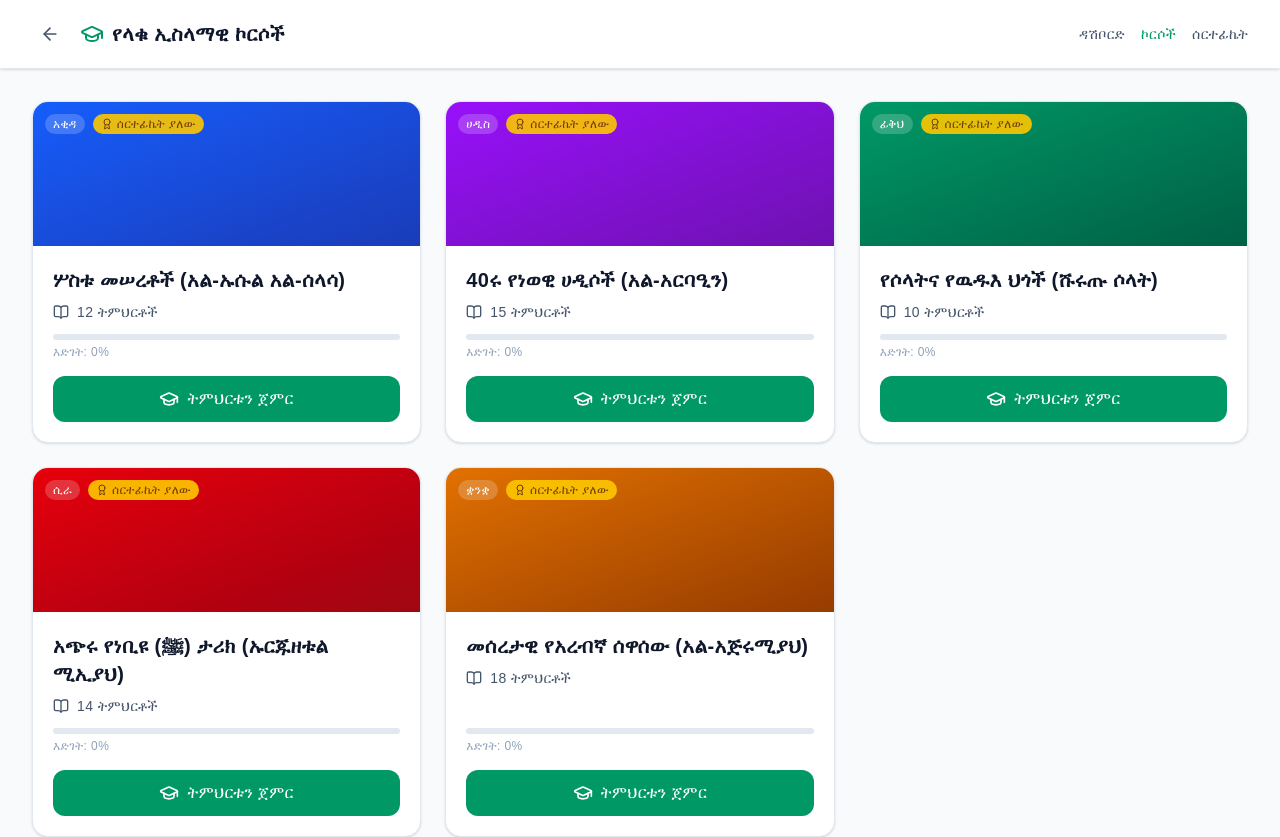
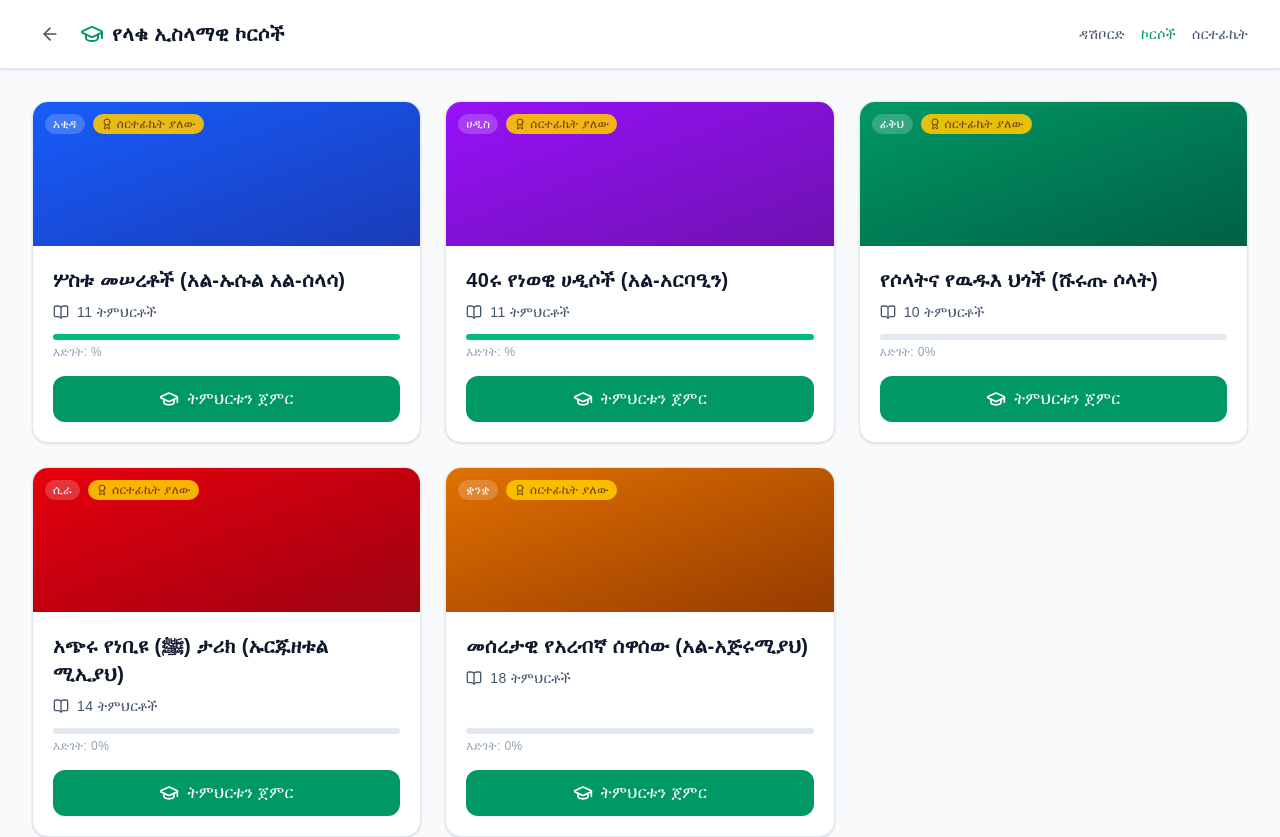
Before and after one commit to mubarekkassa00-debug/course-test, a Next.js app: page /courses in a window 1280 px wide. Shown: the top 837 px of the page. Built offline with nearby package versions, Linux system fonts and the light colour scheme.

Commit message:
Add new kitabs, audio lessons, image question, and overall updates

```diff
--- a/app/courses/[id]/lessons/[lessonid]/page.tsx
+++ b/app/courses/[id]/lessons/[lessonid]/page.tsx
@@ -26,29 +26,9 @@ interface Lesson {
   audioUrl: string;
 }
 
-// ነባሪ የኡሱሉ ሰላሳ የልምምድ ጥያቄዎች (ከ Supabase ዳታ ሳይመጣ ቢቀር እንኳን አፑ እንዳይዘጋ)
-const fallbackQuestionsMap: Record<number, any[]> = {
-  1: [
-    {
-      id: 101,
-      question_text: 'እያንዳንዱ ሙስሊም ሊማራቸው የሚገቡ ሶስቱ መሰረታዊ ነጥቦች (ኡሱሉ ሰላሳ) የትኞቹ ናቸው?',
-      options: [
-        'አላህን፣ ዲኑን (እስልምናን) እና ነቢዩን (ሱ.ዐ.ወ) ማወቅ',
-        'ሶላት፣ ፆም እና ዘካ ማወቅ',
-        'ቁርኣን፣ ሐዲስ እና ፊቅህ ማወቅ',
-        'ታሪክ፣ ቋንቋ እና ሂሳብ ማወቅ',
-      ],
-      correct_answer: 'አላህን፣ ዲኑን (እስልምናን) እና ነቢዩን (ሱ.ዐ.ወ) ማወቅ',
-    },
-    {
-      id: 102,
-      question_text: 'በሱረቱል ዐስር ላይ ኢማሙ ሻፊዒይ (ረሒመሁላህ) እንደተናገሩት አላህ በሰዎች ላይ ማስረጃ ያደረገው የትኛውን ሱራ ነው?',
-      options: ['ሱረቱል ፋቲሓ', 'ሱረቱል ዐስር', 'ሱረቱል እክላስ', 'ሱረቱል በቀራህ'],
-      correct_answer: 'ሱረቱል ዐስር',
-    },
-  ],
-};
-
+// ---------------------------------------------------------------------------
+// 1) ኡሱሉ ሰላሳ (Usul as-Salasa) – ቀደም ያለው ዳታ ሳይነካ
+// ---------------------------------------------------------------------------
 const lessons: Lesson[] = [
   {
     id: 'lesson-1',
@@ -185,14 +165,184 @@ const lessons: Lesson[] = [
   },
 ];
 
+// ---------------------------------------------------------------------------
+// 2) አርባኢን ነወዊ (Arba'in An-Nawawi) – አዲስ ኮርስ ማስገቢያ
+//    lessonNumber 101–111 በመጠቀም ከኡሱሉ ሰላሳ ጋር እንዳይጋጭ
+// ---------------------------------------------------------------------------
+const lessonsArbaeen: Lesson[] = [
+  {
+    id: 'arbaeen-lesson-1',
+    lessonNumber: 101,
+    title: 'አርባኢን ነወዊ - ደርስ 1',
+    images: [
+      'https://res.cloudinary.com/bhtqs2j6/image/upload/v1786691533/arbain-image_page-0001_soy3pt.jpg', // Cloudinary image URL 1
+      'https://res.cloudinary.com/bhtqs2j6/image/upload/v1786691534/arbain-image_page-0002_stnuky.jpg', // Cloudinary image URL 2
+      'https://res.cloudinary.com/bhtqs2j6/image/upload/v1786691534/arbain-image_page-0003_wsmu9u.jpg',
+      'https://res.cloudinary.com/bhtqs2j6/image/upload/v1786691536/arbain-image_page-0004_msky4g.jpg',
+      'https://res.cloudinary.com/bhtqs2j6/image/upload/v1786691536/arbain-image_page-0005_svoclw.jpg',
+      'https://res.cloudinary.com/bhtqs2j6/image/upload/v1786691536/arbain-image_page-0006_u3nchl.jpg',
+       // Cloudinary image URL 3 (አስፈላጊ ከሆነ)
+    ],
+    audioUrl: 'https://res.cloudinary.com/bhtqs2j6/video/upload/v1786691144/arbain-01.mp3_spzu5j.mp3',
+  },
+  {
+    id: 'arbaeen-lesson-2',
+    lessonNumber: 102,
+    title: 'አርባኢን ነወዊ - ደርስ 2',
+    images: [
+      'https://res.cloudinary.com/bhtqs2j6/image/upload/v1786691536/arbain-image_page-0007_cuo3xl.jpg',
+      'https://res.cloudinary.com/bhtqs2j6/image/upload/v1786691537/arbain-image_page-0008_mz70pw.jpg',
+      'https://res.cloudinary.com/bhtqs2j6/image/upload/v1786691539/arbain-image_page-0009_ug7sc9.jpg',
+      'https://res.cloudinary.com/bhtqs2j6/image/upload/v1786691541/arbain-image_page-0010_yhttnz.jpg',
+      'https://res.cloudinary.com/bhtqs2j6/image/upload/v1786691543/arbain-image_page-0011_ov2joc.jpg',
+      'https://res.cloudinary.com/bhtqs2j6/image/upload/v1786691543/arbain-image_page-0012_u8xr9w.jpg',
+      'https://res.cloudinary.com/bhtqs2j6/image/upload/v1786691543/arbain-image_page-0013_ujralo.jpg',
+      'https://res.cloudinary.com/bhtqs2j6/image/upload/v1786691545/arbain-image_page-0014_ddsk3f.jpg',
+    ],
+    audioUrl: 'https://res.cloudinary.com/bhtqs2j6/video/upload/v1786691150/arbain-02.mp3_mzd2x4.mp3',
+  },
+  {
+    id: 'arbaeen-lesson-3',
+    lessonNumber: 103,
+    title: 'አርባኢን ነወዊ - ደርስ 3',
+    images: ['https://res.cloudinary.com/bhtqs2j6/image/upload/v1786691546/arbain-image_page-0015_bkaumo.jpg',
+      'https://res.cloudinary.com/bhtqs2j6/image/upload/v1786691548/arbain-image_page-0016_nwtudl.jpg',
+      'https://res.cloudinary.com/bhtqs2j6/image/upload/v1786691548/arbain-image_page-0017_wdwqnk.jpg',
+    ],
+    audioUrl: 'https://res.cloudinary.com/bhtqs2j6/video/upload/v1786691094/arbain-03.mp3_ios6v6.mp3',
+  },
+  {
+    id: 'arbaeen-lesson-4',
+    lessonNumber: 104,
+    title: 'አርባኢን ነወዊ - ደርስ 4',
+    images: ['https://res.cloudinary.com/bhtqs2j6/image/upload/v1786691549/arbain-image_page-0018_fewrnd.jpg',
+      'https://res.cloudinary.com/bhtqs2j6/image/upload/v1786691550/arbain-image_page-0019_kll7qy.jpg',
+      'https://res.cloudinary.com/bhtqs2j6/image/upload/v1786691551/arbain-image_page-0020_dleihi.jpg',
+    ],
+    audioUrl: 'https://res.cloudinary.com/bhtqs2j6/video/upload/v1786691039/arbain-04.mp3_ih6yfn.mp3',
+  },
+  {
+    id: 'arbaeen-lesson-5',
+    lessonNumber: 105,
+    title: 'አርባኢን ነወዊ - ደርስ 5',
+    images: ['https://res.cloudinary.com/bhtqs2j6/image/upload/v1786691553/arbain-image_page-0021_yhrczu.jpg',
+       'https://res.cloudinary.com/bhtqs2j6/image/upload/v1786691553/arbain-image_page-0022_njihop.jpg',
+       'https://res.cloudinary.com/bhtqs2j6/image/upload/v1786691556/arbain-image_page-0023_tkq3s5.jpg',
+       'https://res.cloudinary.com/bhtqs2j6/image/upload/v1786691557/arbain-image_page-0024_fu20fy.jpg',
+      ],
+    audioUrl: 'https://res.cloudinary.com/bhtqs2j6/video/upload/v1786691044/arbain-05.mp3_jbpdij.mp3',
+  },
+  {
+    id: 'arbaeen-lesson-6',
+    lessonNumber: 106,
+    title: 'አርባኢን ነወዊ - ደርስ 6',
+    images: ['https://res.cloudinary.com/bhtqs2j6/image/upload/v1786691558/arbain-image_page-0025_onybqq.jpg',
+      'https://res.cloudinary.com/bhtqs2j6/image/upload/v1786691558/arbain-image_page-0026_vlwrja.jpg',
+      'https://res.cloudinary.com/bhtqs2j6/image/upload/v1786691560/arbain-image_page-0027_dkwgvk.jpg',
+      'https://res.cloudinary.com/bhtqs2j6/image/upload/v1786691561/arbain-image_page-0028_cchx2t.jpg',
+      'https://res.cloudinary.com/bhtqs2j6/image/upload/v1786691562/arbain-image_page-0029_ws7bnl.jpg',
+      'https://res.cloudinary.com/bhtqs2j6/image/upload/v1786691563/arbain-image_page-0030_fjbdft.jpg',
+    ],
+    audioUrl: 'https://res.cloudinary.com/bhtqs2j6/video/upload/v1786691059/arbain-06.mp3_ly19mh.mp3',
+  },
+  {
+    id: 'arbaeen-lesson-7',
+    lessonNumber: 107,
+    title: 'አርባኢን ነወዊ - ደርስ 7',
+    images: ['https://res.cloudinary.com/bhtqs2j6/image/upload/v1786691564/arbain-image_page-0031_f6msbw.jpg',
+      'https://res.cloudinary.com/bhtqs2j6/image/upload/v1786691565/arbain-image_page-0032_xxwil6.jpg',
+      'https://res.cloudinary.com/bhtqs2j6/image/upload/v1786691566/arbain-image_page-0033_uiae1n.jpg',
+      'https://res.cloudinary.com/bhtqs2j6/image/upload/v1786691567/arbain-image_page-0034_rnjlm7.jpg',
+      'https://res.cloudinary.com/bhtqs2j6/image/upload/v1786691568/arbain-image_page-0035_e8zw1k.jpg',
+    ],
+    audioUrl: 'https://res.cloudinary.com/bhtqs2j6/video/upload/v1786691130/arbain-07.mp3_mov7y7.mp3',
+  },
+  {
+    id: 'arbaeen-lesson-8',
+    lessonNumber: 108,
+    title: 'አርባኢን ነወዊ - ደርስ 8',
+    images: ['https://res.cloudinary.com/bhtqs2j6/image/upload/v1786691569/arbain-image_page-0036_jje1st.jpg',
+      'https://res.cloudinary.com/bhtqs2j6/image/upload/v1786691571/arbain-image_page-0037_vfzent.jpg',
+      'https://res.cloudinary.com/bhtqs2j6/image/upload/v1786691572/arbain-image_page-0038_i0cupy.jpg',
+    ],
+    audioUrl: 'https://res.cloudinary.com/bhtqs2j6/video/upload/v1786691129/arbain-08.mp3_hqf5ej.mp3',
+  },
+  {
+    id: 'arbaeen-lesson-9',
+    lessonNumber: 109,
+    title: 'አርባኢን ነወዊ - ደርስ 9',
+    images: ['https://res.cloudinary.com/bhtqs2j6/image/upload/v1786691573/arbain-image_page-0039_ojetbr.jpg',
+      'https://res.cloudinary.com/bhtqs2j6/image/upload/v1786691573/arbain-image_page-0040_yn38z0.jpg',
+      'https://res.cloudinary.com/bhtqs2j6/image/upload/v1786691574/arbain-image_page-0041_adcsco.jpg',
+      'https://res.cloudinary.com/bhtqs2j6/image/upload/v1786691575/arbain-image_page-0042_uvg3hl.jpg',
+      'https://res.cloudinary.com/bhtqs2j6/image/upload/v1786691576/arbain-image_page-0043_cbb0lf.jpg',
+    ],
+    audioUrl: 'https://res.cloudinary.com/bhtqs2j6/video/upload/v1786691166/arbain-09.mp3_w7obpw.mp3',
+  },
+  {
+    id: 'arbaeen-lesson-10',
+    lessonNumber: 110,
+    title: 'አርባኢን ነወዊ - ደርስ 10',
+    images: ['https://res.cloudinary.com/bhtqs2j6/image/upload/v1786691577/arbain-image_page-0044_dfvxkb.jpg',
+      'https://res.cloudinary.com/bhtqs2j6/image/upload/v1786691578/arbain-image_page-0045_cdcenh.jpg',
+      'https://res.cloudinary.com/bhtqs2j6/image/upload/v1786691580/arbain-image_page-0046_yawnfs.jpg',
+      'https://res.cloudinary.com/bhtqs2j6/image/upload/v1786691581/arbain-image_page-0047_upy9p5.jpg',
+      'https://res.cloudinary.com/bhtqs2j6/image/upload/v1786691582/arbain-image_page-0048_diknbn.jpg',
+    ],
+    audioUrl: 'https://res.cloudinary.com/bhtqs2j6/video/upload/v1786691168/arbain-10.mp3_vqudpf.mp3',
+  },
+  {
+    id: 'arbaeen-lesson-11',
+    lessonNumber: 111,
+    title: 'አርባኢን ነወዊ - ደርስ 11',
+    images: ['https://res.cloudinary.com/bhtqs2j6/image/upload/v1786691584/arbain-image_page-0049_qshxqb.jpg',
+      'https://res.cloudinary.com/bhtqs2j6/image/upload/v1786691585/arbain-image_page-0050_mlahum.jpg',
+      'https://res.cloudinary.com/bhtqs2j6/image/upload/v1786691586/arbain-image_page-0051_eijkab.jpg',
+      'https://res.cloudinary.com/bhtqs2j6/image/upload/v1786691587/arbain-image_page-0052_hzobrt.jpg',
+      'https://res.cloudinary.com/bhtqs2j6/image/upload/v1786691588/arbain-image_page-0053_nxcbhz.jpg',
+      'https://res.cloudinary.com/bhtqs2j6/image/upload/v1786691590/arbain-image_page-0054_vx36su.jpg',
+    ],
+    audioUrl: 'https://res.cloudinary.com/bhtqs2j6/video/upload/v1786691176/arbain-11.mp3_evcigs.mp3',
+  },
+];
+
+// ---------------------------------------------------------------------------
+// 3) ኮርሶችን በ courseId ለይቶ የሚያገኝ ካርታ
+//    '1' = ኡሱሉ ሰላሳ
+//    '2' = አርባኢን ነወዊ
+// ---------------------------------------------------------------------------
+const courseLessonsMap: Record<string, Lesson[]> = {
+  '1': lessons,
+  '2': lessonsArbaeen,
+  'usul': lessons,
+  'arbaeen': lessonsArbaeen,
+  'arbain': lessonsArbaeen,
+};
+
 export default function LessonPage() {
   const params = useParams();
 
   const courseId = params?.id as string;
   const currentLessonId = (params?.lessonId || params?.lessonid) as string;
 
-  const currentIndex = lessons.findIndex((l) => l.id === currentLessonId);
-  const lesson = currentIndex !== -1 ? lessons[currentIndex] : null;
+  // በ courseId መሰረት ትክክለኛውን የትምህርት ዝርዝር ምረጥ
+  const combinedLessons = [...lessons, ...lessonsArbaeen];
+  const courseLessons = courseLessonsMap[courseId] || combinedLessons;
+
+  // ደርሱን በተለያዩ የ ID ቅርጸቶች ፈልግ
+  const currentIndex = courseLessons.findIndex((l) => {
+    const normalizedParam = currentLessonId.trim().toLowerCase();
+    return (
+      l.id === currentLessonId ||
+      String(l.lessonNumber) === currentLessonId ||
+      l.id.toLowerCase() === normalizedParam ||
+      l.id.toLowerCase().endsWith(normalizedParam) ||
+      `lesson-${String(l.lessonNumber)}` === currentLessonId ||
+      `arbaeen-lesson-${String(l.lessonNumber)}` === currentLessonId
+    );
+  });
+
+  const lesson = currentIndex !== -1 ? courseLessons[currentIndex] : null;
 
   const [activeTab, setActiveTab] = useState<'lesson' | 'quiz'>('lesson');
   const [currentImg, setCurrentImg] = useState(0);
@@ -206,6 +356,7 @@ export default function LessonPage() {
   const [quizSubmitted, setQuizSubmitted] = useState(false);
   const [score, setScore] = useState<number | null>(null);
   const [loadingQuiz, setLoadingQuiz] = useState(false);
+  const [quizError, setQuizError] = useState<string | null>(null);
   const [currentStep, setCurrentStep] = useState(0);
 
   // Reset image index and audio state when lesson changes
@@ -214,13 +365,14 @@ export default function LessonPage() {
     setAudioEnded(false);
   }, [lesson]);
 
-  // Fetch quiz with fallback logic
+  // Fetch quiz and questions from Supabase dynamically using active lesson_id
   useEffect(() => {
     if (!lesson) return;
     let cancelled = false;
 
     const fetchQuiz = async () => {
       setLoadingQuiz(true);
+      setQuizError(null);
       setQuizSubmitted(false);
       setScore(null);
       setSelectedAnswers({});
@@ -228,72 +380,62 @@ export default function LessonPage() {
       setCurrentStep(0);
 
       try {
-        const lessonNum = lesson.lessonNumber;
+        const numericLessonId = lesson.lessonNumber; // integer lesson_id
 
-        let { data: quizData } = await supabase
+        // 1. Fetch quiz metadata (optional, for title)
+        const { data: quizData, error: quizFetchError } = await supabase
           .from('quizzes')
           .select('*')
-          .eq('lesson_id', lessonNum)
+          .eq('lesson_id', numericLessonId)
           .maybeSingle();
 
-        if (!quizData) {
-          const { data: byStringId } = await supabase
-            .from('quizzes')
-            .select('*')
-            .eq('lesson_id', lesson.id)
-            .maybeSingle();
-          quizData = byStringId;
+        if (cancelled) return;
+
+        if (quizFetchError) {
+          setQuizError('ፈተናውን ማምጣት አልተቻለም። እባክዎ ደግመው ይሞክሩ።');
+          setQuiz(null);
+          setQuestions([]);
+          return;
         }
 
-        if (!quizData && courseId) {
-          const { data: byKitab } = await supabase
-            .from('quizzes')
-            .select('*')
-            .eq('kitab_id', courseId)
-            .maybeSingle();
-          quizData = byKitab;
+        // 2. Fetch questions directly from quiz_questions by lesson_id
+        const { data: questionsData, error: questionsFetchError } = await supabase
+          .from('quiz_questions')
+          .select('*')
+          .eq('lesson_id', numericLessonId)
+          .order('id', { ascending: true });
+
+        if (cancelled) return;
+
+        if (questionsFetchError) {
+          setQuizError('ጥያቄዎችን ማምጣት አልተቻለም።');
+          setQuiz(null);
+          setQuestions([]);
+          return;
         }
 
-        if (!quizData) {
-          const { data: latest } = await supabase
-            .from('quizzes')
-            .select('*')
-            .order('created_at', { ascending: false })
-            .limit(1)
-            .maybeSingle();
-          quizData = latest;
+        if (!questionsData || questionsData.length === 0) {
+          setQuizError('ለዚህ ደርስ እስካሁን ምንም ጥያቄ አልተዘጋጀም');
+          setQuiz(quizData);
+          setQuestions([]);
+          return;
         }
 
-        let fetchedQuestions: any[] = [];
+        const parsedQuestions = questionsData.map((q: any) => ({
+          ...q,
+          options: typeof q.options === 'string' ? JSON.parse(q.options) : q.options,
+        }));
 
-        if (quizData) {
-          const { data: questionsData } = await supabase
-            .from('quiz_questions')
-            .select('*')
-            .eq('quiz_id', quizData.id)
-            .order('id', { ascending: true });
-
-          if (questionsData && questionsData.length > 0) {
-            fetchedQuestions = questionsData.map((q: any) => ({
-              ...q,
-              options: typeof q.options === 'string' ? JSON.parse(q.options) : q.options,
-            }));
-          }
+        setQuiz(quizData);
+        setQuestions(parsedQuestions);
+        setQuizError(null);
+      } catch (err: any) {
+        if (!cancelled) {
+          console.error('Quiz fetch error:', err);
+          setQuizError('አልተጠበቀ ስህተት ተከስቷል። እባክዎ ደግመው ይሞክሩ።');
+          setQuiz(null);
+          setQuestions([]);
         }
-
-        if (fetchedQuestions.length === 0) {
-          fetchedQuestions = fallbackQuestionsMap[lessonNum] || fallbackQuestionsMap[1];
-          quizData = { id: 999, title: `${lesson.title} - ፈተና` };
-        }
-
-        if (!cancelled) {
-          setQuiz(quizData);
-          setQuestions(fetchedQuestions);
-        }
-      } catch (err) {
-        console.error('Quiz fetch error:', err);
-        setQuiz({ id: 999, title: `${lesson.title} - ፈተና` });
-        setQuestions(fallbackQuestionsMap[lesson.lessonNumber] || fallbackQuestionsMap[1]);
       } finally {
         if (!cancelled) setLoadingQuiz(false);
       }
@@ -321,7 +463,7 @@ export default function LessonPage() {
   };
 
   const handleSubmitQuiz = async () => {
-    if (!questions.length || !lesson) return; // <-- extra null check
+    if (!questions.length || !lesson) return;
     const correctCount = questions.reduce((acc, q) => {
       const selected = selectedAnswers[q.id];
       return selected === q.correct_answer ? acc + 1 : acc;
@@ -338,7 +480,7 @@ export default function LessonPage() {
       const { error } = await supabase.from('quiz_attempts').insert({
         user_id: user.id,
         quiz_id: quiz?.id || 999,
-        lesson_id: lesson.id,   // safe because lesson is checked above
+        lesson_id: lesson.lessonNumber,
         score: correctCount,
         total: questions.length,
         answers: selectedAnswers,
@@ -403,7 +545,13 @@ export default function LessonPage() {
             </button>
           )}
           <div>
-            <p className="text-xs text-slate-400">{activeTab === 'lesson' ? 'ኡሱሉ ሰላሳ' : 'ፈተና'}</p>
+            <p className="text-xs text-slate-400">
+              {activeTab === 'lesson'
+                ? courseId === '2' || courseId === 'arbaeen' || courseId === 'arbain'
+                  ? 'አርባኢን ነወዊ'
+                  : 'ኡሱሉ ሰላሳ'
+                : 'ፈተና'}
+            </p>
             <h1 className="text-base font-bold text-white truncate">{lesson.title}</h1>
           </div>
         </div>
@@ -435,7 +583,7 @@ export default function LessonPage() {
         <div className="flex-1 flex flex-col min-h-0">
           {/* Image Slider */}
           <div className="flex-1 min-h-0 p-3 flex items-center justify-center">
-            {totalImages > 0 ? (
+            {totalImages > 0 && lesson.images.some(url => url.trim() !== '') ? (
               <div className="relative w-full h-full flex items-center justify-center bg-slate-900 rounded-2xl overflow-hidden border border-slate-800">
                 <img
                   src={lesson.images[currentImg]}
@@ -468,7 +616,7 @@ export default function LessonPage() {
               </div>
             )}
           </div>
-          {totalImages > 1 && (
+          {totalImages > 1 && lesson.images.some(url => url.trim() !== '') && (
             <p className="text-center text-xs text-slate-500 py-1">
               ገፅ {currentImg + 1} / {totalImages}
             </p>
@@ -489,7 +637,19 @@ export default function LessonPage() {
               </div>
             )}
 
-            {quizAvailable && (audioEnded || !lesson.audioUrl) && (
+            {loadingQuiz && (
+              <div className="py-3 bg-slate-800 text-center text-slate-400 text-sm rounded-xl animate-pulse">
+                ፈተናውን በመጫን ላይ...
+              </div>
+            )}
+
+            {!loadingQuiz && quizError && (
+              <div className="py-3 bg-slate-800 text-center text-slate-400 text-sm rounded-xl">
+                {quizError}
+              </div>
+            )}
+
+            {!loadingQuiz && quizAvailable && (audioEnded || !lesson.audioUrl) && (
               <button
                 type="button"
                 onClick={goToQuiz}
@@ -498,11 +658,6 @@ export default function LessonPage() {
                 <BookOpen className="h-5 w-5" />
                 ፈተናውን ጀምር
               </button>
-            )}
-            {loadingQuiz && !quizAvailable && (
-              <div className="py-3 bg-slate-800 text-center text-slate-400 text-sm rounded-xl animate-pulse">
-                ፈተናውን በመጫን ላይ...
-              </div>
             )}
           </div>
         </div>
--- a/app/courses/[id]/page.tsx
+++ b/app/courses/[id]/page.tsx
@@ -80,7 +80,7 @@ const courses: Record<number, Course> = {
     gradient: 'from-blue-600 to-blue-800',
     lessonsCount: 12,
     progress: 0,
-    lessons: Array.from({ length: 12 }, (_, i) => ({
+    lessons: Array.from({ length: 11 }, (_, i) => ({
       id: `lesson-${i + 1}`,
       title: `ደርስ ${i + 1}`,
       quiz: {
@@ -134,7 +134,7 @@ const courses: Record<number, Course> = {
     gradient: 'from-purple-600 to-purple-800',
     lessonsCount: 15,
     progress: 0,
-    lessons: Array.from({ length: 15 }, (_, i) => ({
+    lessons: Array.from({ length: 11 }, (_, i) => ({
       id: `lesson-${i + 1}`,
       title: `ደርስ ${i + 1}`,
       quiz: {
--- a/app/courses/page.tsx
+++ b/app/courses/page.tsx
@@ -46,16 +46,14 @@ const courses = [
     id: 1,
     title: 'ሦስቱ መሠረቶች (አል-ኡሱል አል-ሰላሳ)',
     category: 'አቂዳ',
-    lessonsCount: 12,
-    progress: 0,
+    lessonsCount: 11,
     gradient: 'from-blue-600 to-blue-800',
   },
   {
     id: 2,
     title: '40ሩ የነወዊ ሀዲሶች (አል-አርባዒን)',
     category: 'ሀዲስ',
-    lessonsCount: 15,
-    progress: 0,
+    lessonsCount: 11,
     gradient: 'from-purple-600 to-purple-800',
   },
   {
```
